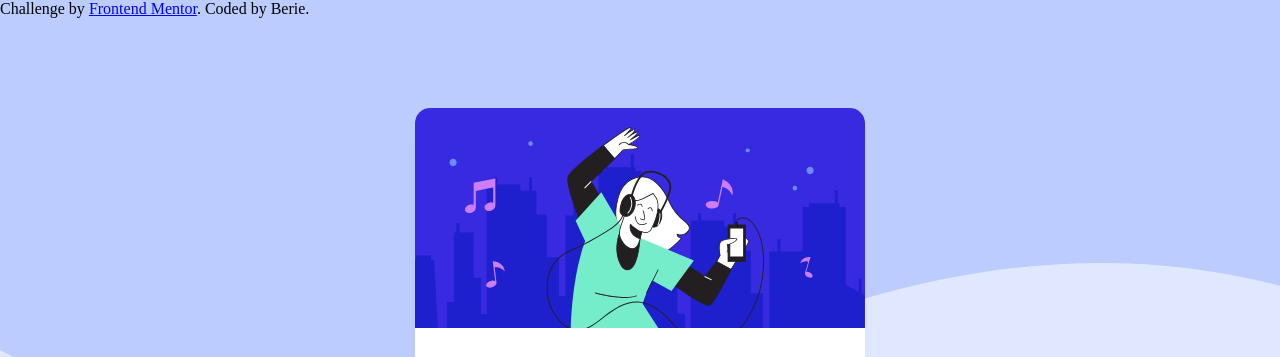
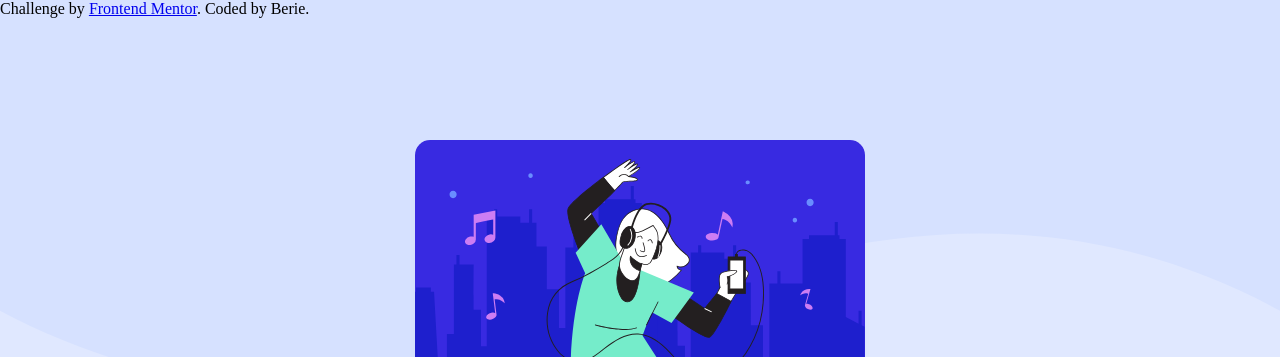
Before and after one commit to Artosh-afr/Order-summary, a plain HTML site: page index.html in a window 1280 px wide. Shown: the top 357 px of the page. Drawn offline with Linux system fonts and the light colour scheme.

Commit message:
Update style.css

```diff
--- a/css/style.css
+++ b/css/style.css
@@ -33,12 +33,13 @@ body{
     min-height:100vh;
     background-image: url("../images/pattern-background-desktop.svg");
     background-color: var(--Pale-blue);
-    background-blend-mode: multiply;
+    background-blend-mode:darken;
     background-repeat: no-repeat;
     display: flex;
     justify-content: center;
+    background-size: contain;
     align-items: center;
-    margin:3rem 0;
+    margin:5rem 0;
 }
 main{
     width:min-content;
```
